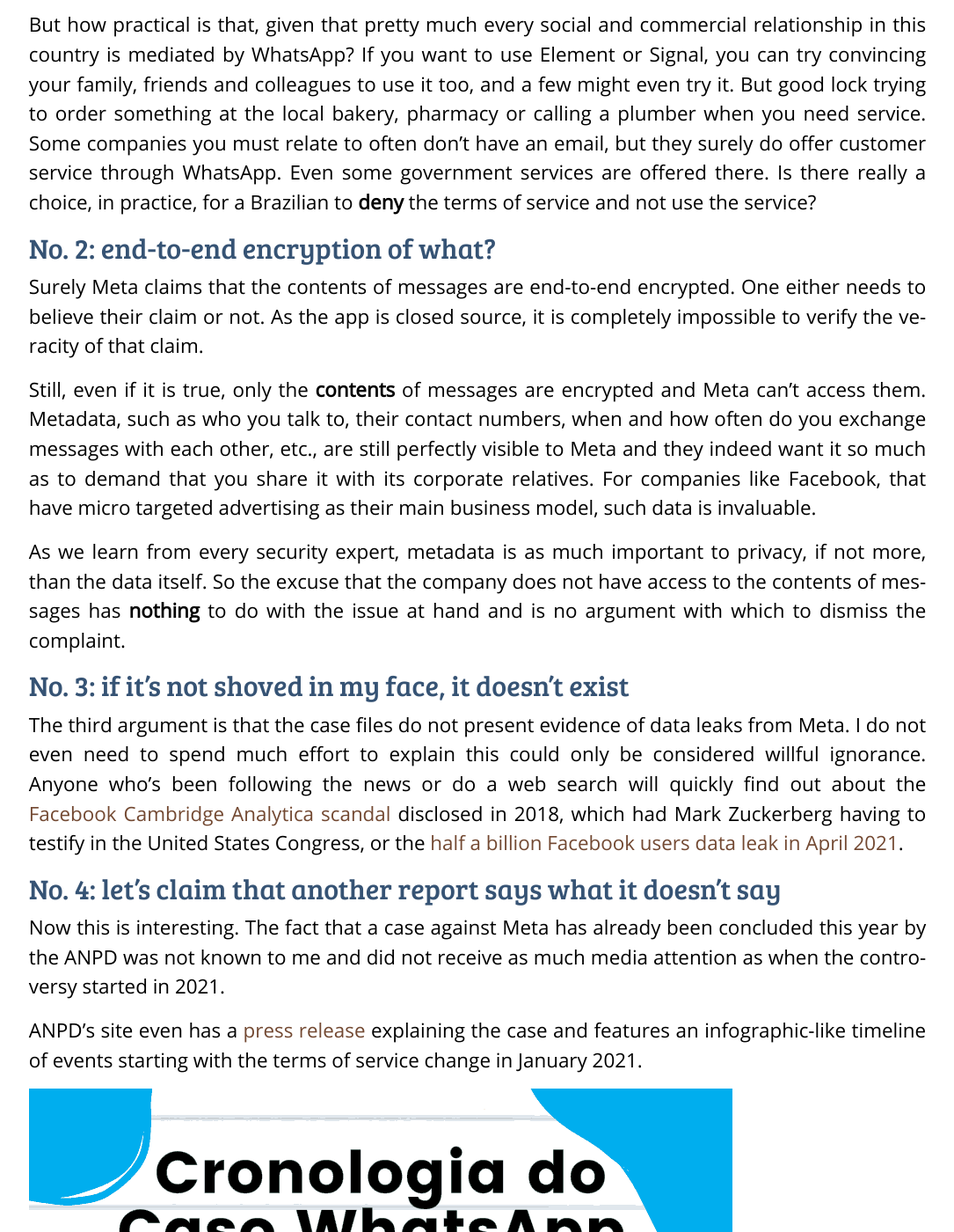
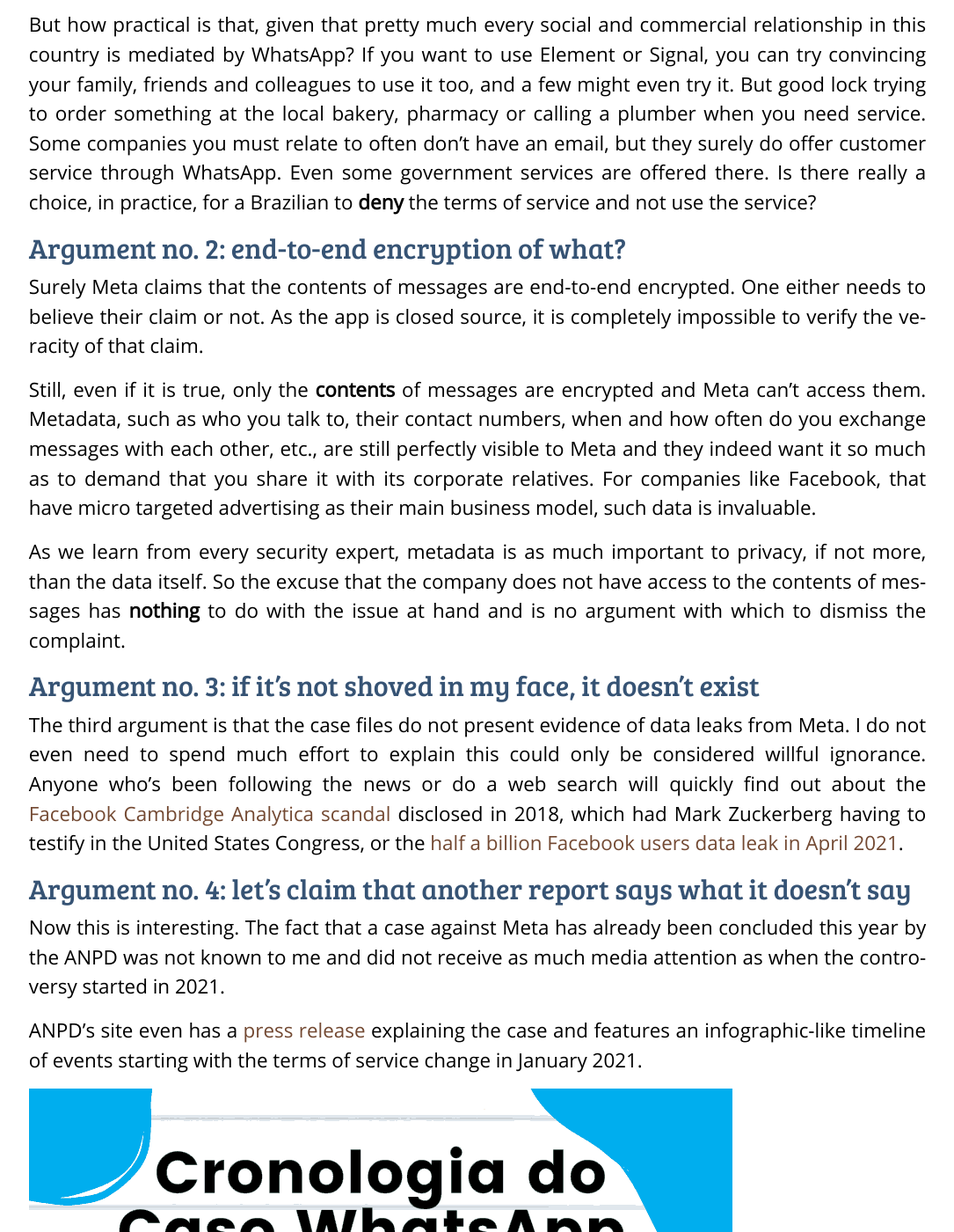
Before and after one commit to augusto-herrmann/augusto-herrmann.github.io, a Jekyll site: the page built from _posts/2022-12-20-update-on-senacons-decision-on-metas-data-sharing.md, in a window 1280 px wide and 1400 px high, scrolled down 1939 px. Shown: the whole window at 88% size, without its empty margins (97-1182 px from the left). Built offline with Jekyll 4.4.1, drawn with Linux system fonts in a browser that asks for light colours; some of the changed text lies outside the part shown.

Commit message:
Make titles more explicit

```diff
--- a/_posts/2022-12-20-update-on-senacons-decision-on-metas-data-sharing.md
+++ b/_posts/2022-12-20-update-on-senacons-decision-on-metas-data-sharing.md
@@ -58,7 +58,7 @@
 
 Next we're going to explore why none of those reasons hold their ground.
 
-## No. 1: the supposed Opt-out and the No-way-out of WhatsApp
+## Argument no. 1: the supposed Opt-out and the No-way-out of WhatsApp
 
 It is true that WhatsApp has once offered an opt-out option for users
 who didn't want their data to be shared with the other companies.
@@ -92,7 +92,7 @@
 there really a choice, in practice, for a Brazilian to **deny** the
 terms of service and not use the service?
 
-## No. 2: end-to-end encryption of what?
+## Argument no. 2: end-to-end encryption of what?
 
 Surely Meta claims that the contents of messages are end-to-end
 encrypted. One either needs to believe their claim or not. As the app is
@@ -113,7 +113,7 @@
 to do with the issue at hand and is no argument with which to dismiss
 the complaint.
 
-## No. 3: if it's not shoved in my face, it doesn't exist
+## Argument no. 3: if it's not shoved in my face, it doesn't exist
 
 The third argument is that the case files do not present evidence of
 data leaks from Meta. I do not even need to spend much effort to explain
@@ -124,7 +124,7 @@
 United States Congress, or the
 [half a billion Facebook users data leak in April 2021](https://www.wired.com/story/facebook-data-leak-500-million-users-phone-numbers/).
 
-## No. 4: let's claim that another report says what it doesn't say
+## Argument no. 4: let's claim that another report says what it doesn't say
 
 Now this is interesting. The fact that a case against Meta has already
 been concluded this year by the ANPD was not known to me and did not
```
Also changed, not shown: _posts/2022-12-20-atualizacao-sobre-a-decisao-da-senacon-sobre-compartilhamento-de-dados-da-meta.md (+4 -4 lines).
